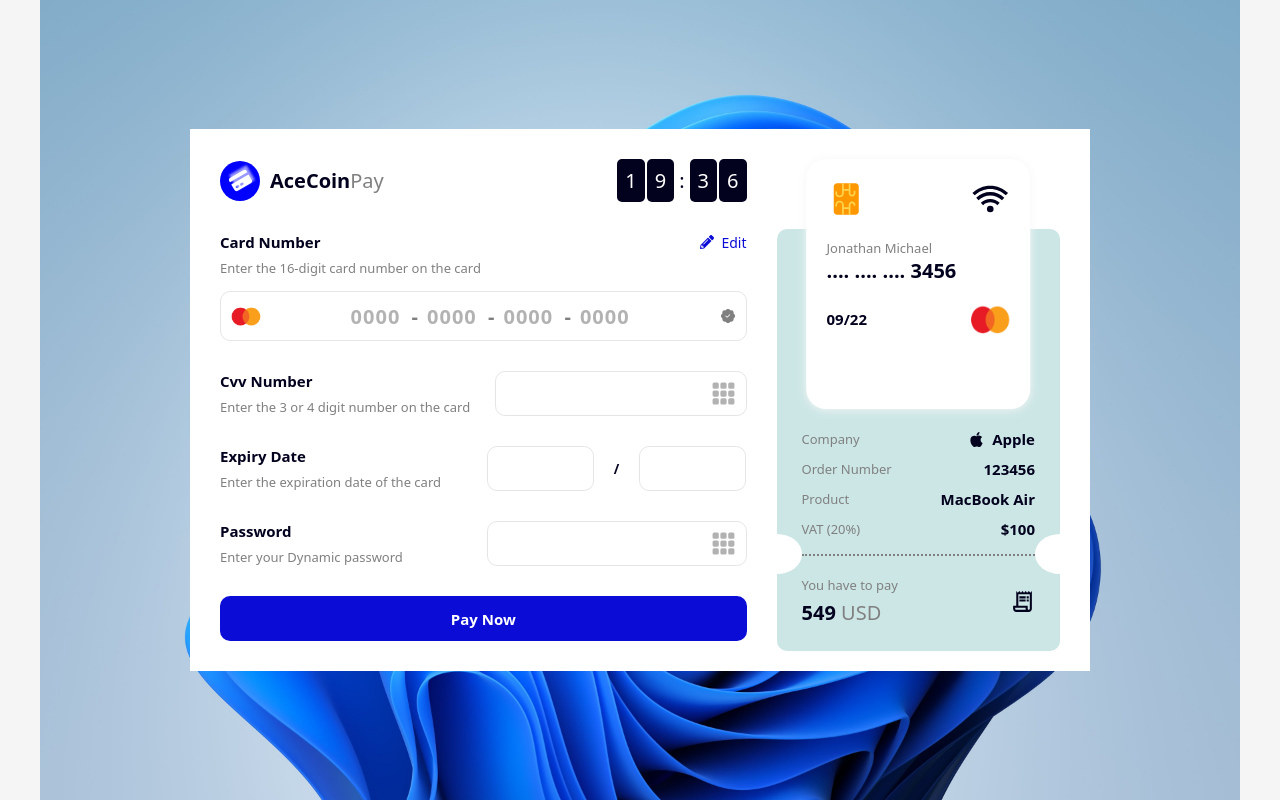
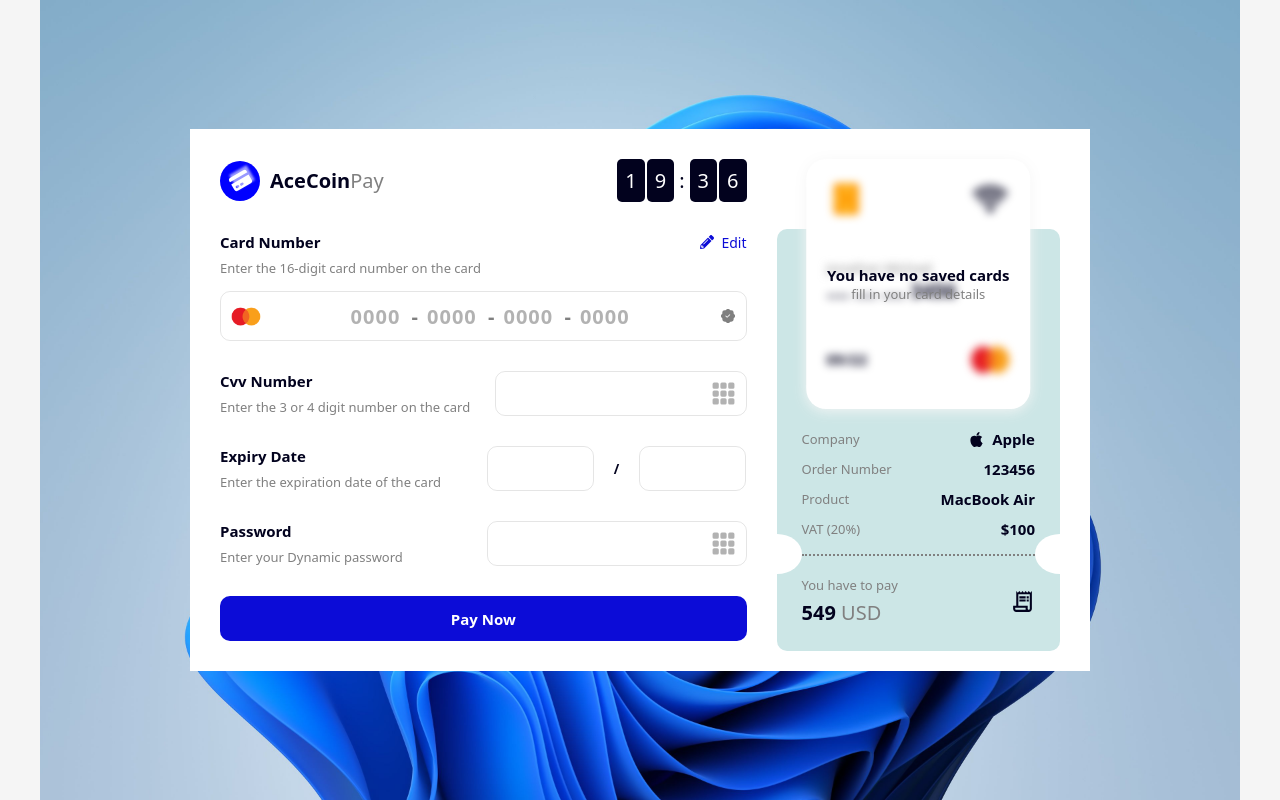
Before and after one commit to AlexChika/team-recruit-sc, a React (Create React App) app: page / in a window 1280 px wide. Built offline with nearby package versions, Linux system fonts and the light colour scheme.

Commit message:
updated funcs

```diff
--- a/src/components/modal/CardNumber.tsx
+++ b/src/components/modal/CardNumber.tsx
@@ -18,8 +18,7 @@
     input4: "",
   });
 
-  // @ts-ignore
-  const { dispatch } = Store();
+  const { dispatch, cards } = Store();
 
   function focusInputBox(number: string) {
     if (!InputWrapper.current) return;
@@ -136,6 +135,18 @@
     cardNumberAction(cardNumber, valid, dispatch);
     // eslint-disable-next-line react-hooks/exhaustive-deps
   }, [valid]);
+
+  useEffect(() => {
+    const newInputVal = {
+      input1: "",
+      input2: "",
+      input3: "",
+      input4: "",
+    };
+
+    setInputVal(newInputVal);
+    setCardNumber(getTotalNumber(newInputVal));
+  }, [cards]);
 
   return (
     <Wrapper>
--- a/src/components/modal/CreditCard.tsx
+++ b/src/components/modal/CreditCard.tsx
@@ -2,11 +2,47 @@
 import { FcSimCardChip } from "react-icons/fc";
 import { BiWifi } from "react-icons/bi";
 import MasterCardLogo from "../../assets/mastercardlogo.png";
+import { Store } from ".";
 
 const CreditCard = () => {
+  const { cards } = Store();
+
   return (
     <Wrapper>
-      <div className="card">
+      {cards.map((card: CardType, i: number) => {
+        return (
+          <div key={i} className="card">
+            <div className="card__header">
+              <span className="fcenter">
+                <FcSimCardChip />
+              </span>
+
+              <span className="fcenter">
+                <BiWifi />
+              </span>
+            </div>
+
+            <div className="card__body">
+              <h3>Jonathan Michael</h3>
+              <p>
+                .... .... .... {card.cardNumber.split("").slice(-4).join("")}
+              </p>
+            </div>
+
+            <div className="card__footer">
+              <p>{`${card.expiryMonth}/${card.expiryYear}`}</p>
+
+              <span>
+                <img src={MasterCardLogo} alt="mastercard logo" />
+              </span>
+            </div>
+          </div>
+        );
+      })}
+
+      {cards.length < 1 && (
+        <>
+          <div className="card__blur">
             <div className="card__header">
               <span className="fcenter">
                 <FcSimCardChip />
@@ -31,10 +67,12 @@
             </div>
           </div>
 
-      {/* <div className="no__card fcenter">
+          <div className="no__card fcenter">
             <p>You have no saved cards</p>
             <h3>fill in your card details</h3>
-      </div> */}
+          </div>
+        </>
+      )}
     </Wrapper>
   );
 };
@@ -47,8 +85,8 @@
   padding: 20px 20px;
   position: relative;
 
-  .card {
-    /* filter: blur(4px); */
+  .card__blur {
+    filter: blur(4px);
   }
 
   .no__card {
@@ -101,7 +139,19 @@
     transform: translateX(-50%);
     height: 250px;
     width: calc(100% - 50px);
-    filter: drop-shadow(0px 1px 5px whitesmoke);
+    filter: drop-shadow(0px 2px 7px whitesmoke);
+
+    display: flex;
+    flex-direction: column;
+    justify-contents: space-between;
+
+    .card__body {
+      margin-top: 40px;
+    }
+
+    .card__footer {
+      margin-top: 40px;
+    }
   }
 
   @media screen and (min-width: 1000px) {
--- a/src/components/modal/CvvNumber.tsx
+++ b/src/components/modal/CvvNumber.tsx
@@ -1,11 +1,14 @@
 import styled from "styled-components";
+import { useEffect } from "react";
 import { BsGrid3X3GapFill } from "react-icons/bs";
 import { useState } from "react";
 import { toggleClass } from "./utils";
+import { Store } from ".";
 
 const CvvNumber = () => {
   const [cvvNumber, setCvvNumber] = useState("");
-  const [valid, setValid] = useState(false);
+
+  const { cards } = Store();
 
   function inputOnchange(e: React.ChangeEvent<HTMLInputElement>) {
     const value = e.currentTarget.value.split("").slice(0, 4).join("");
@@ -13,14 +16,15 @@
     validator(value, e.currentTarget.parentElement!);
   }
 
-  console.log(valid);
-
   function validator(number: string, el: HTMLElement) {
     let valid = !isNaN(Number(number)) && number.length === 4;
     toggleClass(isNaN(Number(number)), el); //error class
     toggleClass(valid, el, "valid"); //valid class
-    setValid(valid);
   } // simply toggles error classes
+
+  useEffect(() => {
+    setCvvNumber("");
+  }, [cards]);
 
   return (
     <Wrapper>
--- a/src/components/modal/ExpiryDate.tsx
+++ b/src/components/modal/ExpiryDate.tsx
@@ -12,8 +12,7 @@
     expiryYear: false,
   });
 
-  // @ts-ignore
-  const { dispatch } = Store();
+  const { dispatch, cards } = Store();
 
   function expiryMonthOnchange(e: React.ChangeEvent<HTMLInputElement>) {
     const val = e.currentTarget.value.split("").slice(0, 2).join("");
@@ -33,7 +32,6 @@
     let valid = !isNaN(Number(number)) && number.length === 2;
     toggleClass(isNaN(Number(number)), el); //error class
     toggleClass(valid, el, "valid"); //valid class
-
     return valid;
   } // simply toggles error classes
 
@@ -42,6 +40,11 @@
     expiryMonthAction(expiryMonth, isValid.expiryMonth, dispatch);
     // eslint-disable-next-line react-hooks/exhaustive-deps
   }, [isValid]);
+
+  useEffect(() => {
+    setExpiryMonth("");
+    setExpiryYear("");
+  }, [cards]);
 
   return (
     <Wrapper>
--- a/src/components/modal/Password.tsx
+++ b/src/components/modal/Password.tsx
@@ -1,10 +1,14 @@
 import styled from "styled-components";
+import { useEffect } from "react";
 import { BsGrid3X3GapFill } from "react-icons/bs";
 import { useState } from "react";
 import { toggleClass } from "./utils";
+import { Store } from ".";
 
 const Password = () => {
   const [password, setPassword] = useState("");
+
+  const { cards } = Store();
 
   function inputOnchange(e: React.ChangeEvent<HTMLInputElement>) {
     const value = e.currentTarget.value.split("").slice(0, 8).join("");
@@ -16,6 +20,10 @@
     toggleClass(isNaN(Number(number)), el); //error class
     toggleClass(!isNaN(Number(number)) && number.length === 8, el, "valid"); //valid class
   } // simply toggles error classes
+
+  useEffect(() => {
+    setPassword("");
+  }, [cards]);
 
   return (
     <Wrapper>
--- a/src/components/modal/PayNowButton.tsx
+++ b/src/components/modal/PayNowButton.tsx
@@ -1,7 +1,17 @@
 import styled from "styled-components";
+import { Store } from ".";
+import { createCardAction } from "./actions";
 
 const PayNowButton = () => {
-  return <Wrapper>Pay Now</Wrapper>;
+  const { dispatch, cardNumber, expiryMonth, expiryYear } = Store();
+
+  function handleSubmit() {
+    if (!cardNumber || !expiryMonth || !expiryYear) return;
+
+    createCardAction(dispatch);
+  }
+
+  return <Wrapper onClick={handleSubmit}>Pay Now</Wrapper>;
 };
 
 export default PayNowButton;
--- a/src/components/modal/actions.ts
+++ b/src/components/modal/actions.ts
@@ -1,11 +1,5 @@
 const AddCardNumber = "AddCardNumber";
 const RemoveCardNumber = "RemoveCardNumber";
-
-const AddCvvNumber = "AddCvvNumber";
-const RemoveCvvNumber = "RemoveCvvNumber";
-
-const AddPassword = "AddPassword";
-const RemovePassword = "RemovePassword";
 
 const AddExpiryMonth = "AddExpiryMonth";
 const RemoveExpiryMonth = "RemoveExpiryMonth";
@@ -19,10 +13,6 @@
 const types = {
   AddCardNumber,
   RemoveCardNumber,
-  AddCvvNumber,
-  RemoveCvvNumber,
-  AddPassword,
-  RemovePassword,
   AddExpiryMonth,
   RemoveExpiryMonth,
   AddExpiryYear,
@@ -71,15 +61,10 @@
   dispatch({ type: types.createNewCard, payload: "" });
 }
 
-function currentCardAction(id: string, dispatch: React.Dispatch<ActionType>) {
-  dispatch({ type: types.AddCurrentCard, payload: id });
-}
-
 export {
   types,
   cardNumberAction,
   expiryMonthAction,
   expiryYearAction,
-  currentCardAction,
   createCardAction,
 };
--- a/src/components/modal/index.tsx
+++ b/src/components/modal/index.tsx
@@ -14,15 +14,13 @@
   cardNumber: "",
   expiryMonth: "",
   expiryYear: "",
-  currentCard: null,
+  dispatch: "",
 };
 
-const ModalContext = createContext({});
+const ModalContext = createContext(initialState);
 
 const Modal = () => {
   const [state, dispatch] = useReducer(reducer, initialState);
-
-  console.log(state);
 
   return (
     <ModalContext.Provider value={{ ...state, dispatch }}>
--- a/src/components/modal/utils.ts
+++ b/src/components/modal/utils.ts
@@ -42,6 +42,7 @@
 
 function reducer(state: StateType, action: ActionType) {
   const { type, payload } = action;
+
   if (types.AddCardNumber === type) {
     return {
       ...state,
@@ -84,6 +85,26 @@
     };
   }
 
+  if (types.createNewCard === type) {
+    if (state.cardNumber && state.expiryMonth && state.expiryYear) {
+      const newCard: CardType = {
+        cardNumber: state.cardNumber,
+        expiryMonth: state.expiryMonth,
+        expiryYear: state.expiryYear,
+      };
+
+      return {
+        ...state,
+        cardNumber: "",
+        expiryMonth: "",
+        expiryyear: "",
+        cards: [newCard],
+      };
+    }
+
+    // return state;
+  }
+
   return state;
 }
 
--- a/src/type.d.ts
+++ b/src/type.d.ts
@@ -9,7 +9,7 @@
   expiryMonth: string;
   expiryYear: string;
   cards: CardType[];
-  currentCard: null | CardType;
+  dispatch: React.Dispatch<ActionType> | any;
 };
 
 type ActionType = {
```
Lines whose indentation alone changed are shown as unchanged.
